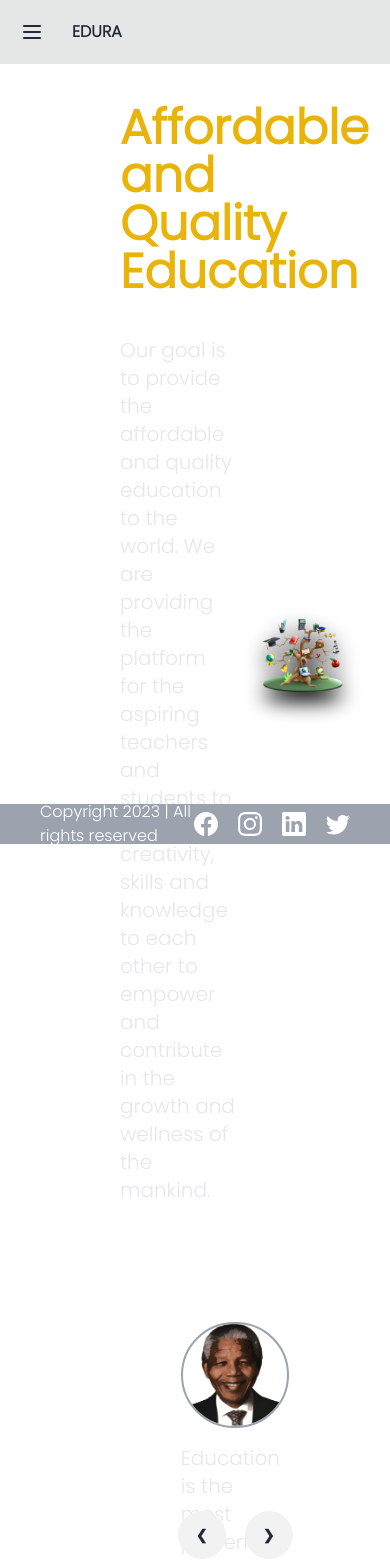
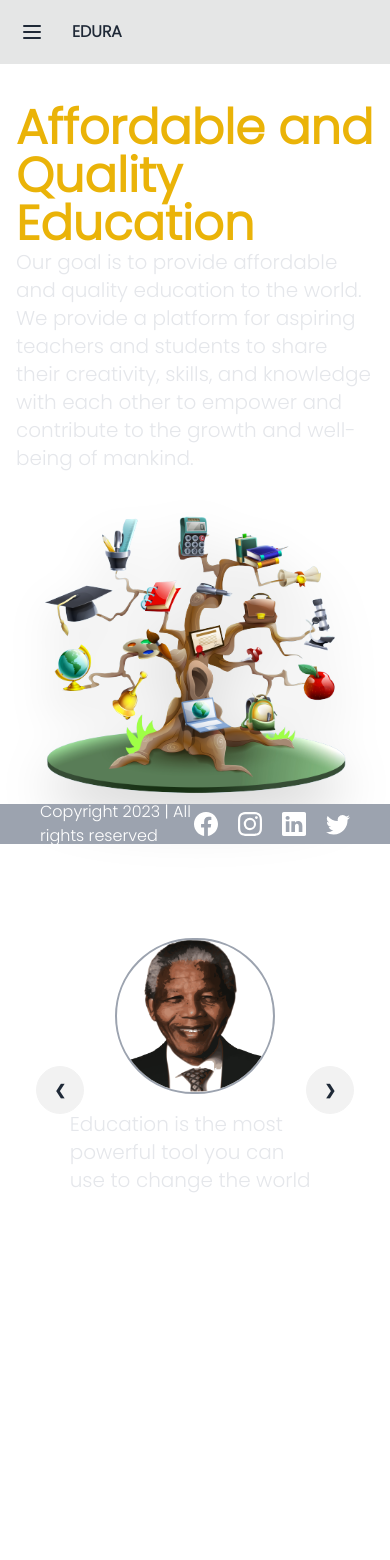
Before and after one commit to Deepayan03/Learning-Management-System, a React (Create React App) app in the folder client/: page /about in a window 390 px wide. Shown: the top 1560 px of the page. After the commit the page ends 1350 px from the top, so only its background shows below. Built offline with nearby package versions, Linux system fonts and the light colour scheme.

Commit message:
Optimised all the pages for mobile view

```diff
--- a/client/src/Pages/AboutUs.jsx
+++ b/client/src/Pages/AboutUs.jsx
@@ -7,7 +7,7 @@ import billGates from "../assets/billGates.png";
 import nellson from "../assets/nelsonMandela.png";
 import steveJobs from "../assets/steveJobs.png";
 import Carausel from "./Carausel";
-import Footer from "../Components/footer";
+
 const AboutUs = () => {
   const celebrities = [
     {
@@ -20,72 +20,66 @@ const AboutUs = () => {
     {
       title: "A. P. J. Abdul Kalam",
       description:
-        "Learning gives creativity, creativity leads to thinking,thinking provides knowledge, knowledge makes you great.",
+        "Learning gives creativity, creativity leads to thinking, thinking provides knowledge, knowledge makes you great.",
       image: apj,
       slideNumber: 2,
     },
     {
       title: "Albert Einstein",
       description:
-        "Education is not the learning of facts, but the training of themind to think.",
+        "Education is not the learning of facts, but the training of the mind to think.",
       image: einstein,
       slideNumber: 3,
     },
     {
       title: "Steve Jobs",
-      description:"Innovation distinguishes between a leader and a follower.",
+      description: "Innovation distinguishes between a leader and a follower.",
       image: steveJobs,
       slideNumber: 4,
     },
     {
       title: "Bill Gates",
-      description: "Technology is just a tool. In terms of getting the kids working together and motivating them, the teacher is the most",
+      description:
+        "Technology is just a tool. In terms of getting the kids working together and motivating them, the teacher is the most",
       image: billGates,
       slideNumber: 5,
     },
   ];
+
   return (
     <HomeLayout>
-      <div className="pl-20 pt-10 flex flex-col text-white">
-        {/* creating the about page main section */}
-        <div className="flex items-center gap-5 mx-10">
-          {/* out moto section */}
-          <section className="w-1/2 space-y-10">
+      <div className="pt-10 px-4 md:px-20 flex flex-col text-white ">
+        <section className="w-full  md:flex items-center gap-5">
+          <div className="md:w-1/2">
             <h1 className="text-5xl text-yellow-500 font-semibold">
               Affordable and Quality Education
             </h1>
             <p className="text-xl text-gray-200">
-              Our goal is to provide the affordable and quality education to the
-              world. We are providing the platform for the aspiring teachers and
-              students to share their creativity, skills and knowledge to each
-              other to empower and contribute in the growth and wellness of the
-              mankind.
+              Our goal is to provide affordable and quality education to the
+              world. We provide a platform for aspiring teachers and students to
+              share their creativity, skills, and knowledge with each other to
+              empower and contribute to the growth and well-being of mankind.
             </p>
-          </section>
-
-          {/* our moto image section */}
-          <div className="w-1/2">
+          </div>
+          <div className="md:w-1/3">
             <img
               id="test1"
-              style={{
-                filter: "drop-shadow(0px 10px 10px rgb(0, 0, 0))",
-              }}
-              className="drop-shadow-2xl "
+              className="w-full drop-shadow-2xl"
               src={aboutUs}
               alt="aboutMainImage"
             />
           </div>
-        </div>
+        </section>
 
-        {/* top personalities quotes section */}
-        <div className="carousel m-auto w-1/2 my-16">
-          {celebrities.map((item)=>(
+        <div className="carousel m-auto w-full md:w-1/2 my-16">
+          {celebrities.map((item) => (
             <Carausel
-                title={item.title}
-                image={item.image}
-                slideNumber={item.slideNumber}
-                description={item.description}
-                totalSlides={celebrities.length}
+              title={item.title}
+              image={item.image}
+              slideNumber={item.slideNumber}
+              description={item.description}
+              totalSlides={celebrities.length}
+              key={item.slideNumber}
             />
           ))}
         </div>
--- a/client/src/Pages/Course/CourseDescription.jsx
+++ b/client/src/Pages/Course/CourseDescription.jsx
@@ -8,9 +8,9 @@ const CourseDescription = () => {
 
   return (
     <HomeLayout>
-      <div className="px-4 md:px-0 flex items-center justify-center">
-        <div className="min-h-[80vh] mt-3 w-full md:w-3/4 rounded-xl bg-slate-600 py-5 px-4 md:px-10 flex flex-col items-center justify-center text-white">
-          <div className="grid grid-cols-1 md:grid-cols-2 gap-4 md:gap-10 py-10 relative">
+      <div className="px-4 h-3/4 md:px-0 flex items-center justify-center">
+        <div className="mt-3 w-full md:w-3/4 rounded-xl bg-slate-600 py-5 px-4 md:px-10 flex flex-col items-center justify-center text-white">
+          <div className="grid grid-cols-1 md:grid-cols-2 gap-4 md:gap-10 py-5 relative">
             <div className="space-y-5 text-center md:text-left">
               <img
                 className="w-80 max-h-fit mx-auto md:mx-0 rounded-xl"
@@ -49,7 +49,7 @@ const CourseDescription = () => {
               </div>
             </div>
             <div className="space-y-2 text-xl">
-              <h1 className="text-3xl font-bold text-yellow-500 mb-5 text-center md:text-left">
+              <h1 className="text-3xl font-bold text-yellow-500 mb-3 text-center md:text-left">
                 {state?.title}
               </h1>
               <p className="text-yellow-500">Course Description</p>
--- a/client/src/Pages/Course/CourseList.jsx
+++ b/client/src/Pages/Course/CourseList.jsx
@@ -7,7 +7,8 @@ import { useQuery } from 'react-query';
 const CourseList = () => {
   const dispatch = useDispatch();
   const { courseData } = useSelector((state) => state.course);
-//   console.log(courseData)
+
+  //   console.log(courseData)
 //   const loadCourses = async () => {
 //     await dispatch(getAllCourses());
 // }
@@ -15,6 +16,7 @@ const CourseList = () => {
 //     loadCourses();
 //     // eslint-disable-next-line
 //   },[]);
+
   const fetchCourses = async () => {
     const response = await dispatch(getAllCourses());
     return response;
@@ -26,17 +28,18 @@ const CourseList = () => {
     refetchOnWindowFocus: false,
     refetchOnReconnect: false,
   });
-  console.log(data);
+
   if (isLoading) return 'Loading...';
   if (error) return 'An error has occurred: ' + error.message;
+
   return (
     <HomeLayout>
-      <div className="min-h-[90vh] pt-12 pl-20 pr-20 flex flex-col items-center justify-center text-white">
-        <h1 className="text-center text-3xl font-semibold mb-5">Explore the courses made by
-        <span className="font-bold text-yellow-500 "> Indrustry Experts</span>
+      <div className="pt-12 pl-20 pr-20 flex flex-col items-center justify-center text-white">
+        <h1 className="text-3xl font-semibold text-center mb-5">Explore the courses made by
+          <span className="font-bold text-yellow-500"> Industry Experts</span>
         </h1>
-        <div className="mb-10 flex flex-wrap gap-16 justify-center items-center">
-          {courseData?.map((course)=>(
+        <div className="flex flex-wrap gap-16 justify-center items-center">
+          {courseData?.map((course) => (
             <Card key={course._id} data={course}  />
           ))}
         </div>
--- a/client/src/Pages/HomePage.jsx
+++ b/client/src/Pages/HomePage.jsx
@@ -2,34 +2,34 @@ import React from "react";
 import HomeLayout from "../Layouts/HomeLayout";
 import { Link } from "react-router-dom";
 import homePageMainImage from "../assets/homePageMainImage.png";
+
 const HomePage = () => {
   return (
     <HomeLayout>
-      <div className="pt-10 text-white flex items-center justify-center gap-10 mx-16 h-[60vh]">
-        <div className="w-1/2 space-y-6 ">
-          <h1 className="text-5xl font-semibold">
-            Find Out Best
-            <span className="text-yellow-400 font-bold"> Online Courses</span>
+      <div className="pt-10 text-white flex flex-col items-center justify-center gap-6 mx-4 md:mx-16 h-[70vh] md:flex-row">
+        <div className="w-full md:w-1/2 text-center md:text-left">
+          <h1 className="text-4xl md:text-5xl font-semibold">
+            Find the Best <span className="text-yellow-400 font-bold">Online Courses</span>
           </h1>
-          <p className="text-xl text-gray-200">
-            we have a large library of courses taught by highly skilled and
-            qualified faculties at a very affordable cost
+          <p className="text-lg md:text-xl text-gray-200">
+            We offer a vast library of courses taught by highly skilled and
+            qualified instructors at affordable prices.
           </p>
-          <div className="space-x-6">
+          <div className="mt-4 space-y-4 md:mt-6 md:space-y-0 md:space-x-4">
             <Link to="/courses">
-              <button className="btn btn-outline btn-secondary">
+              <button className="btn btn-outline btn-secondary mr-2">
                 Explore Courses
               </button>
             </Link>
             <Link to="/contact">
-              <button className="btn btn-outline btn-secondary">
+              <button className="btn btn-outline btn-secondary mr-2">
                 Contact Us
               </button>
             </Link>
           </div>
         </div>
-        <div className="w-1/2 flex-1 justify-center align-middle   ">
-          <img src={homePageMainImage} className="" alt="home page" />
+        <div className="w-full md:w-1/2 flex justify-center">
+          <img src={homePageMainImage} alt="home page" className="max-w-full h-auto" />
         </div>
       </div>
     </HomeLayout>
```
Also changed, not shown: client/src/index.css (line endings or trailing spaces).
